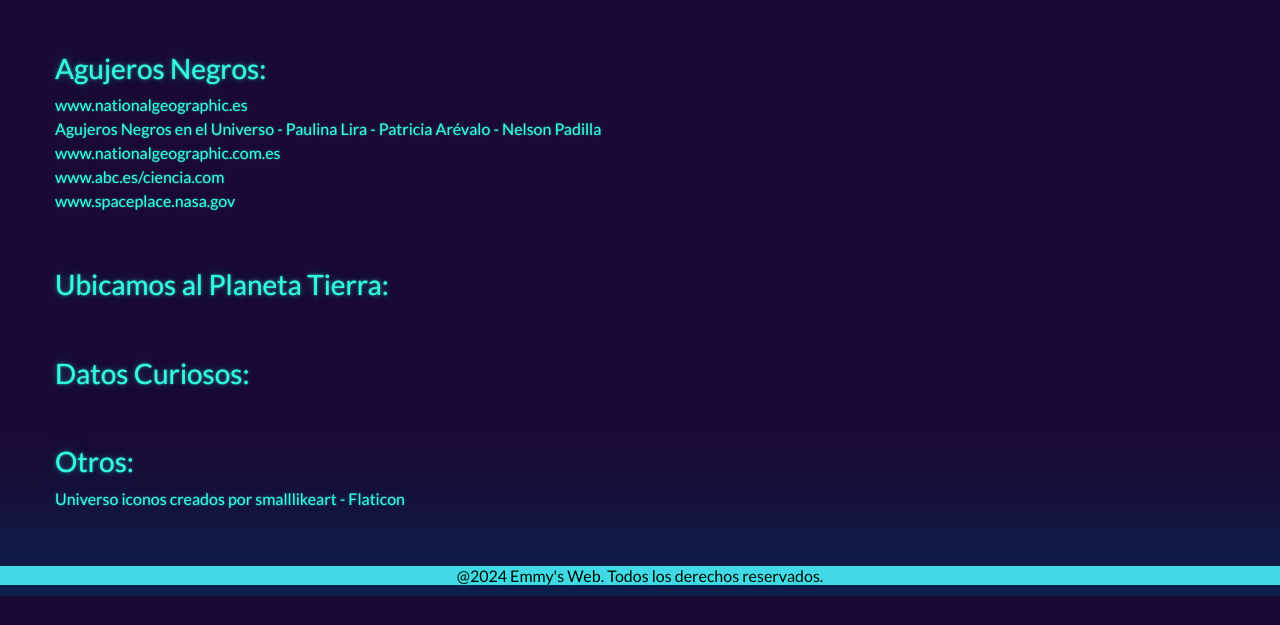
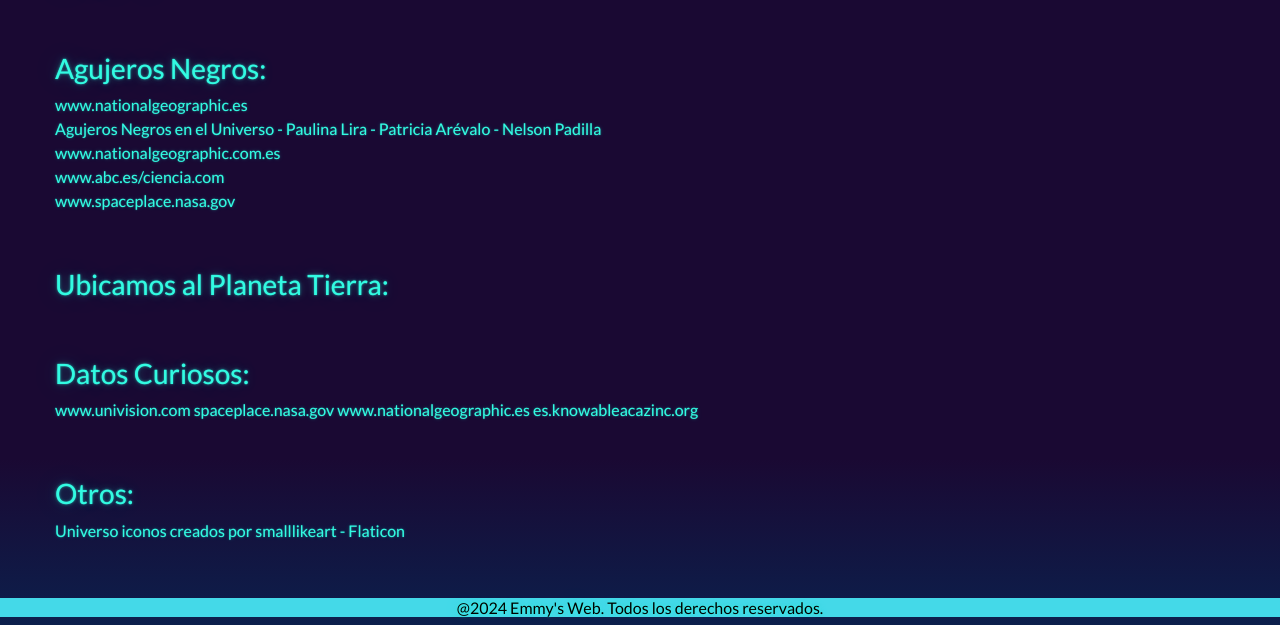
Before and after one commit to Memy16/galaxias.fisica.itsp, a plain HTML site: page pages/referencias.html in a window 1280 px wide. Shown: the part 204-829 px from the top of the page. Before the commit the page ends 800 px from the top, so only its background shows below. Drawn offline with nearby package versions, Linux system fonts and the light colour scheme.

Commit message:
referencias de datos curiosos agregadas

```diff
--- a/pages/referencias.html
+++ b/pages/referencias.html
@@ -62,6 +62,10 @@
             </section>
             <section class="referencias">
                 <h3>Datos Curiosos:</h3>
+                    <a href="https://www.univision.com/" target="_blank" rel="noopener noreferrer">www.univision.com</a>
+                    <a href="https://spaceplace.nasa.gov/" target="_blank" rel="noopener noreferrer">spaceplace.nasa.gov</a>
+                    <a href="https://www.nationalgeographic.es/" target="_blank" rel="noopener noreferrer">www.nationalgeographic.es</a>
+                    <a href="http://es.knowableacazinc.org/" target="_blank" rel="noopener noreferrer">es.knowableacazinc.org</a>
             </section>
             <section class="referencias">
                 <h3>Otros:</h3>
```
